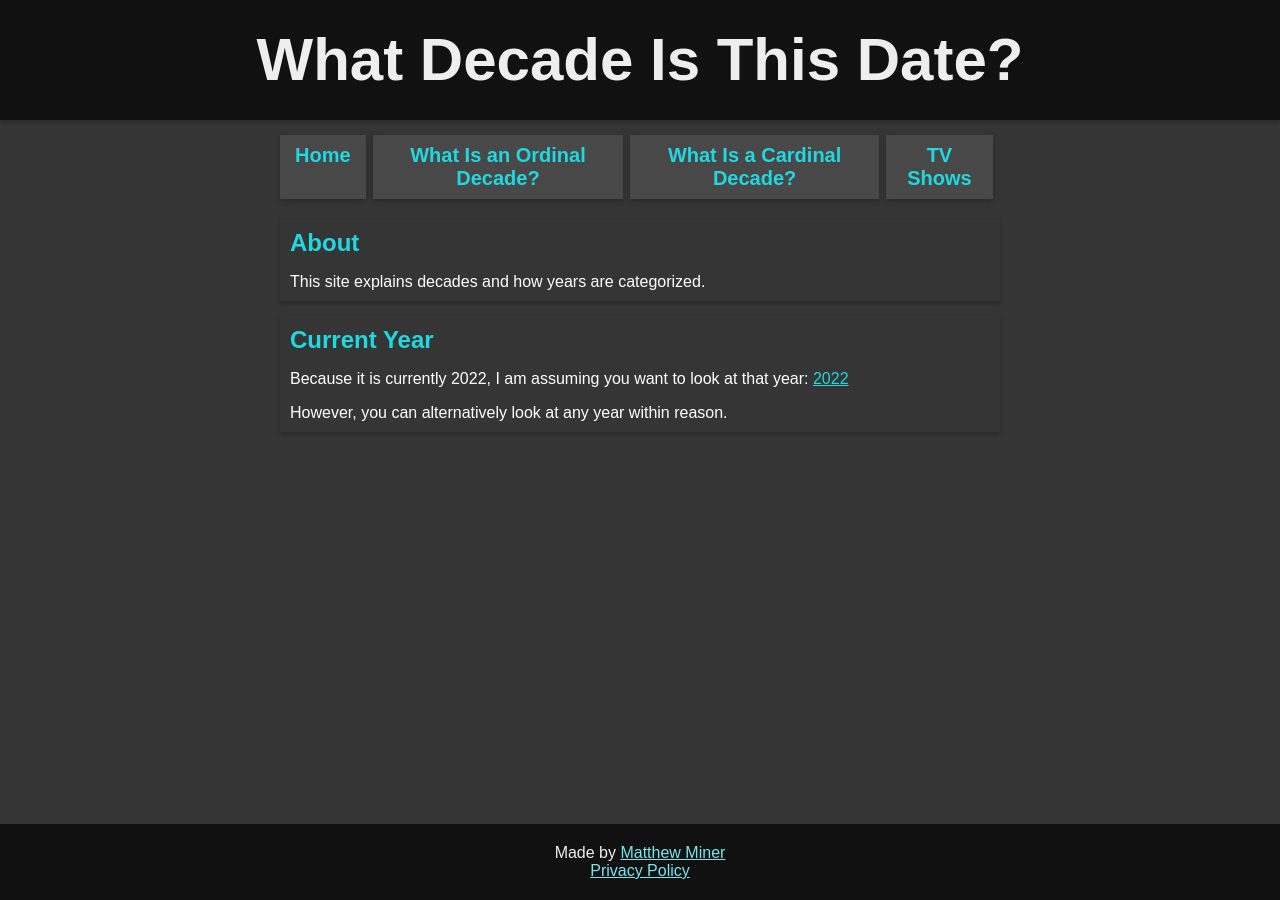
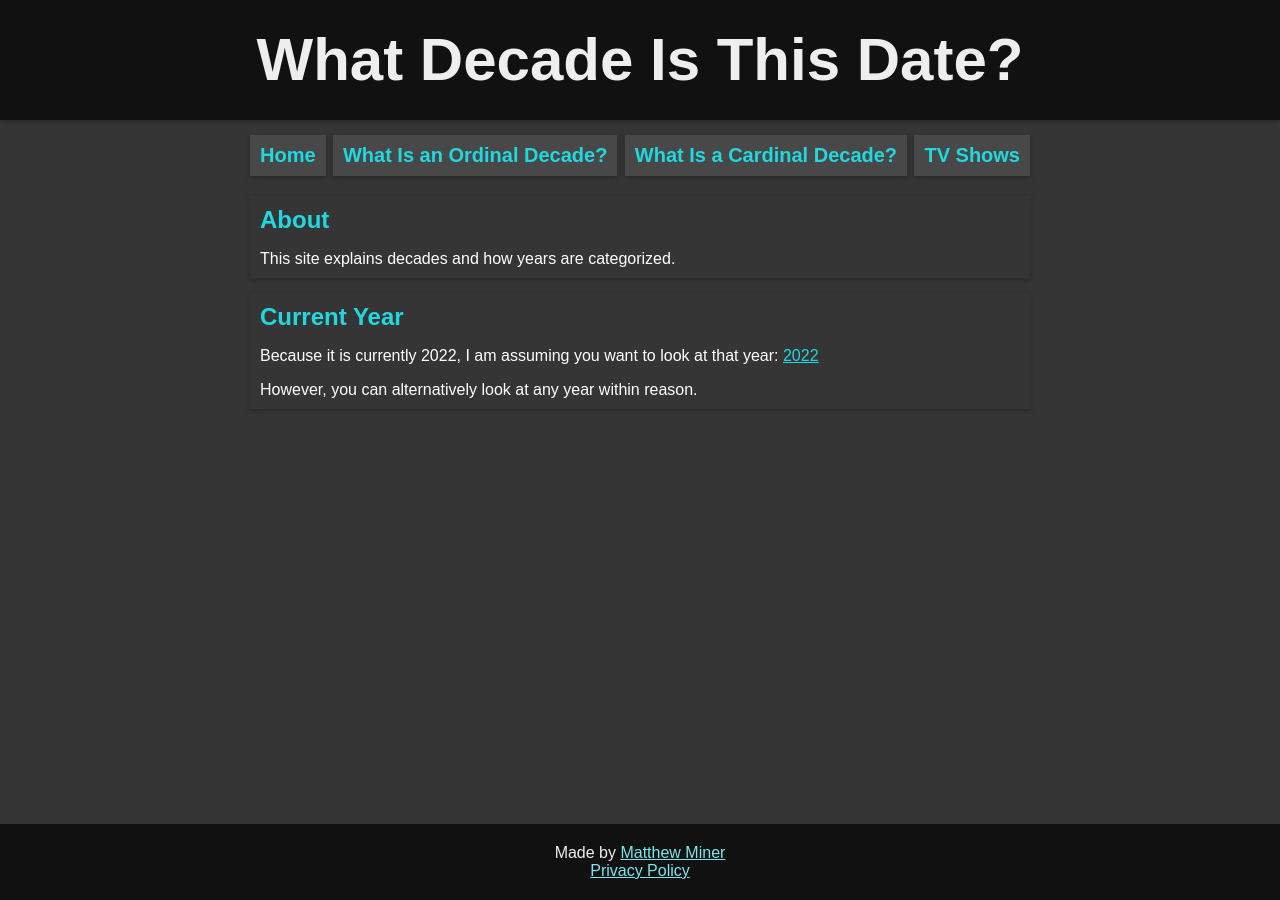
Before and after one commit to mminer237/whatdecadeisthis.date, a Jekyll site: the page built from index.html, in a window 1280 px wide. Built offline with Jekyll 4.4.1, drawn with Linux system fonts in a browser that asks for light colours.

Commit message:
Increase nav room

```diff
--- a/css/style.scss
+++ b/css/style.scss
@@ -61,7 +61,7 @@ nav {
 	font-size: 20px;
 	font-weight: bold;
 	margin: 15px auto 5px;
-	max-width: 720px;
+	max-width: 780px;
 	width: 100%;
 }
 nav>ul {
@@ -76,8 +76,11 @@ nav ul {
 	width: 101%;
 }
 nav ul>li {
-	margin-right: 1%;
+	margin-right: 0.7%;
 	text-align: center;
+}
+nav ul>li:last-child {
+	margin-right: 0;
 }
 nav ul li {
 	margin-bottom: 0 !important;
@@ -90,7 +93,7 @@ nav ul li a {
 	cursor: pointer;
 	display: inline-block;
 	height: 100%;
-	padding: 9px 15px !important;
+	padding: 9px 10px !important;
 }
 nav ul li a:hover {
 	background-color: $light-primary-color !important;
@@ -107,11 +110,11 @@ section, article, details {
 	background-color: var(--text-background-color);
 	box-shadow: 0 2px 5px 0 rgba(0,0,0,0.26);
 	color: var(--text-color);
-	max-width: 700px;
+	max-width: 760px;
 	margin: 15px auto;
 	padding: 10px;
 	img {
-		max-width: 700px;
+		max-width: 760px;
 	}
 }
 h2, h2 a, h3, h4, h5, h6, summary {
```
